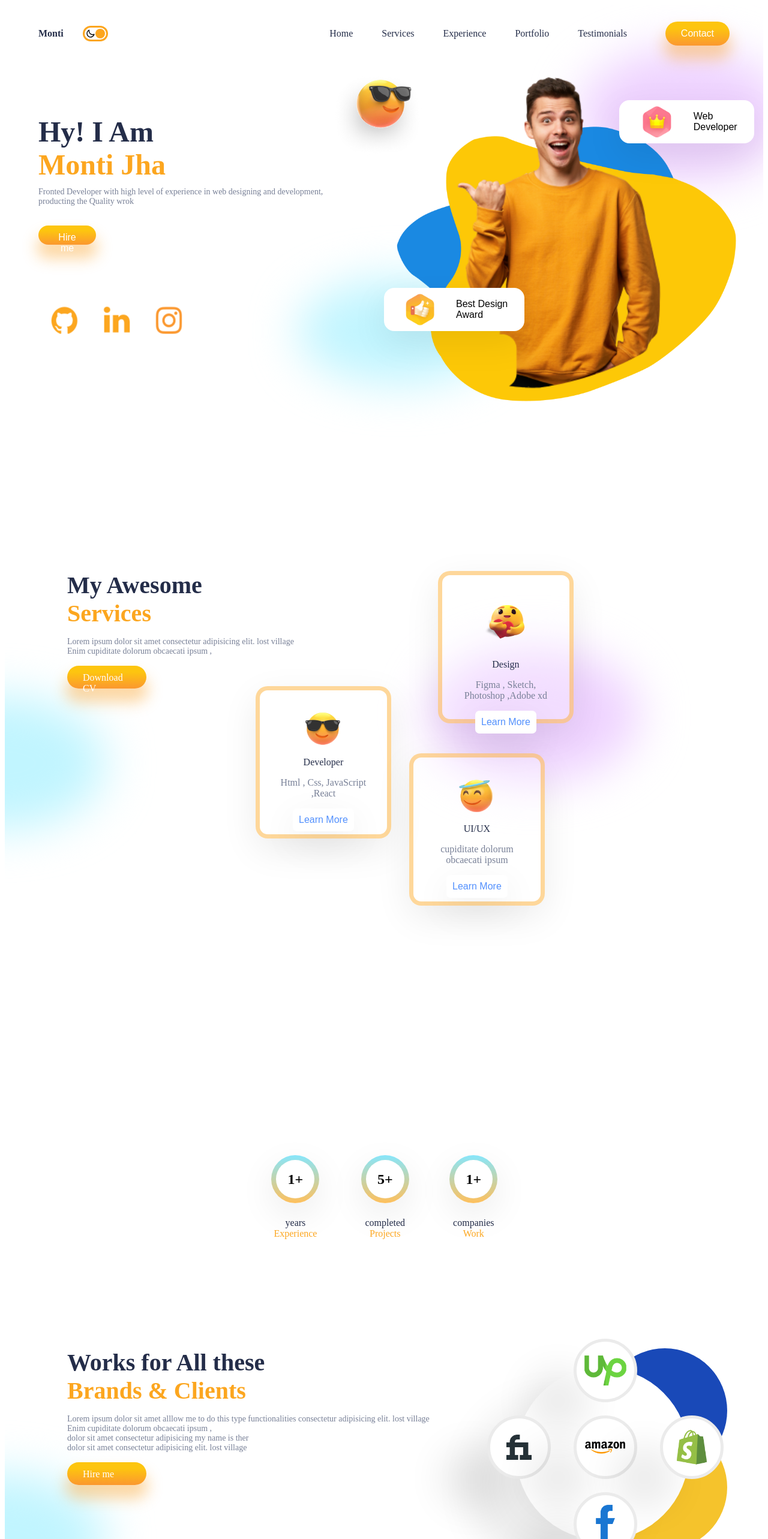
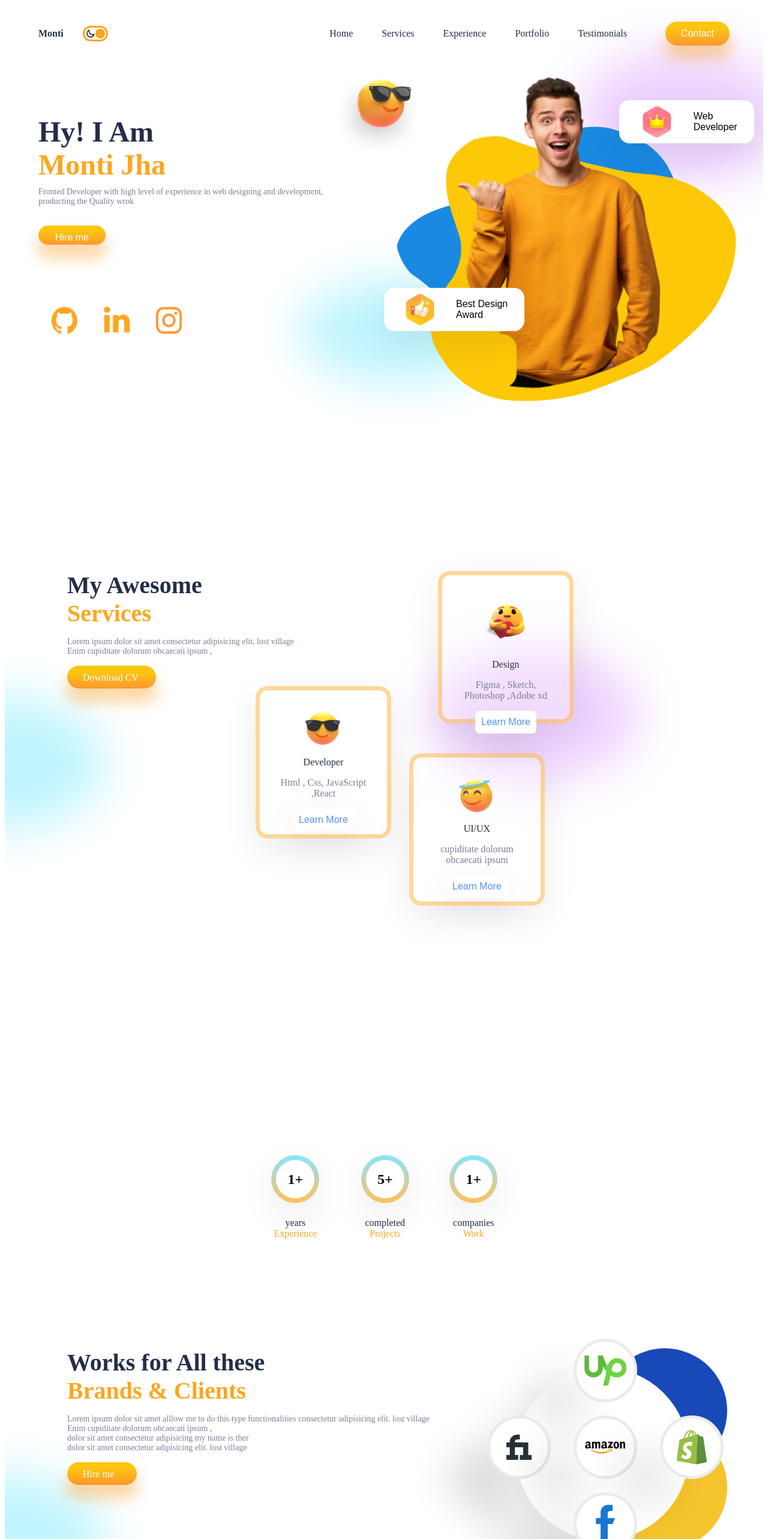
Before and after one commit to Monti6867/My_First_portfolio, a React (Vite) app: page / in a window 1280 px wide. Shown: the top 2566 px of the page at 60% size. Built offline with nearby package versions, Linux system fonts and the light colour scheme.

Commit message:
project Completed

```diff
--- a/src/Components/Intro/Intro.css
+++ b/src/Components/Intro/Intro.css
@@ -31,7 +31,7 @@
     margin-top: 10px;
 }
 .i-button{
-    width: 6rem;
+    width: 7rem;
     height: 2rem;
 }
 .i-icons{
--- a/src/Components/Services/Services.css
+++ b/src/Components/Services/Services.css
@@ -29,8 +29,8 @@
 .awesome a{
     text-decoration: none;
 }
-.s-button{
-    width: 5rem;
+.se-button{
+    width: 6rem;
     height: 1rem;
     margin-top: 1rem;
 }
--- a/src/Components/Services/Services.jsx
+++ b/src/Components/Services/Services.jsx
@@ -20,7 +20,7 @@ const Services = () => {
                 <span>Services</span>
                 <spane>Lorem ipsum dolor sit amet consectetur adipisicing elit. lost village <br /> Enim cupiditate dolorum obcaecati ipsum , </spane>
                 <a href={Resume} download>
-                    <div className="button s-button">Download CV</div>
+                    <div className="button se-button">Download CV</div>
                 </a>
                 <div className="blur s-blur1" style={{ background: "#c1f5ff" }}></div>
             </div>
--- a/src/Components/Works/Works.css
+++ b/src/Components/Works/Works.css
@@ -74,3 +74,8 @@
     left: 18rem;
     top: 8rem;
 }
+.s-button {
+    width: 4rem;
+    height: 1rem;
+    margin-top: 1rem;
+}
```
